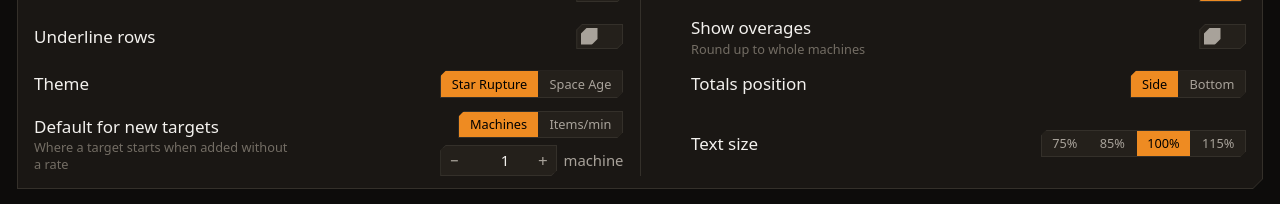
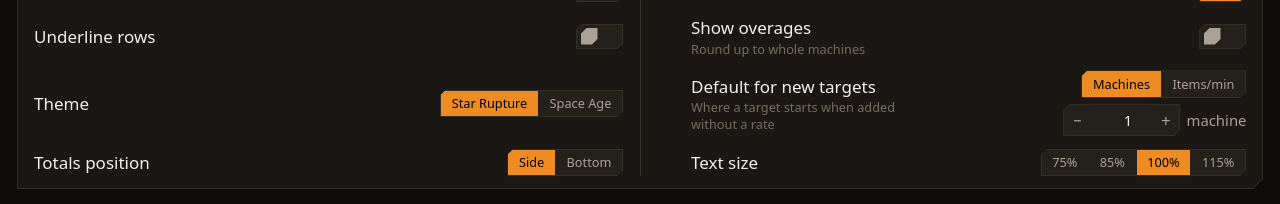
Before and after one commit to GoodStuffSoftware/star-rupture-planner, a Vue app: page / in a window 1280 px wide. Shown: the part 396-600 px from the top of the page. Built offline with nearby package versions, Linux system fonts and the light colour scheme; no server answers.

Commit message:
style(options): stack text size directly under the new-target default
Moving text size to the end alone shifted the default into the left column.
Put the default before totals position so both sit in the right column.

Co-Authored-By: Claude Sonnet 5.5 <noreply@anthropic.com>

```diff
--- a/src/components/OptionsPanel.vue
+++ b/src/components/OptionsPanel.vue
@@ -366,17 +366,8 @@ function selectedBuildingId(chain: { baseId: string; upgradedId: string }): stri
             />
           </div>
 
-          <!-- Totals placement -->
-          <div class="flex items-center justify-between gap-3">
-            <span class="text-base text-[var(--text)]">Totals position</span>
-            <SegmentedControl
-              :options="totalsOptions"
-              :model-value="store.totalsPlacement"
-              @update:model-value="store.setTotalsPlacement($event as 'side' | 'bottom')"
-            />
-          </div>
-
-          <!-- Default for new targets -->
+          <!-- Default for new targets. Order matters: in the two-column grid the even items are the
+               right column, so this (6th) and Text size (8th) stack there, Text size below. -->
           <div class="flex items-center justify-between gap-3">
             <div class="min-w-0">
               <span class="text-base text-[var(--text)]">Default for new targets</span>
@@ -436,6 +427,16 @@ function selectedBuildingId(chain: { baseId: string; upgradedId: string }): stri
             </div>
           </div>
 
+          <!-- Totals placement -->
+          <div class="flex items-center justify-between gap-3">
+            <span class="text-base text-[var(--text)]">Totals position</span>
+            <SegmentedControl
+              :options="totalsOptions"
+              :model-value="store.totalsPlacement"
+              @update:model-value="store.setTotalsPlacement($event as 'side' | 'bottom')"
+            />
+          </div>
+
           <!-- Tree text size -->
           <div class="flex items-center justify-between gap-3">
             <span class="text-base text-[var(--text)]">Text size</span>
```
